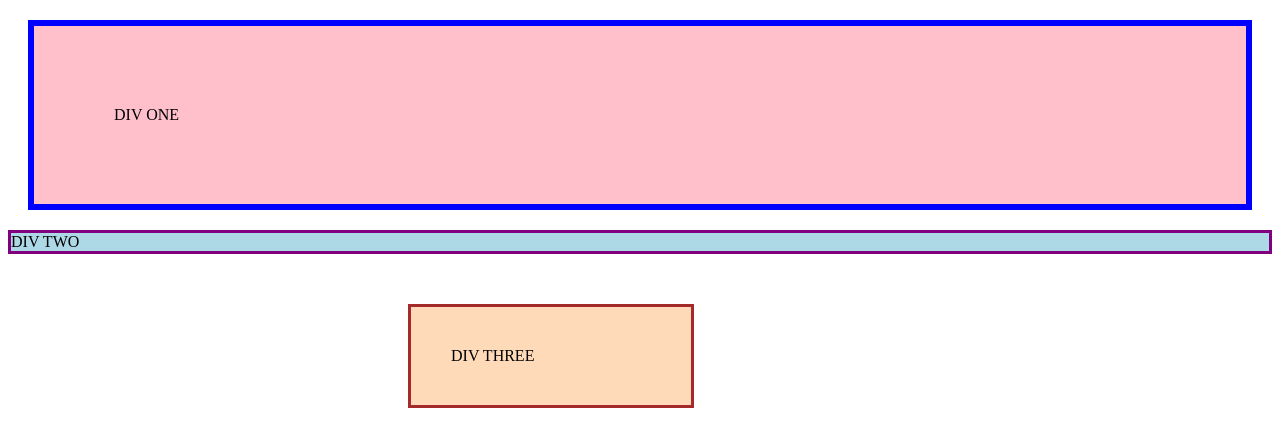
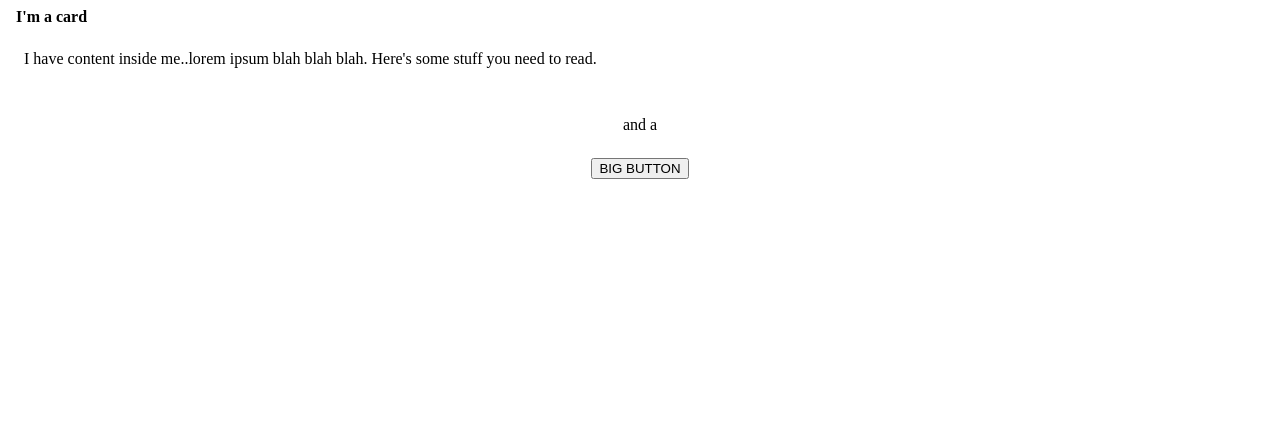
Before and after one commit to clxdiaa/css, a plain HTML site: page index.html in a window 1280 px wide. Drawn offline with Linux system fonts and the light colour scheme.

Commit message:
es2bordi

```diff
--- a/index.html
+++ b/index.html
@@ -8,14 +8,12 @@
     <link rel="stylesheet" href="style.css">
   </head>
   <body>
-    <div class="one">
-      DIV ONE
-    </div>
-    <div class="two">
-      DIV TWO
-    </div>
-    <div class="three">
-      DIV THREE
+    <div class="card">
+      <h1 class="title">I'm a card</h1>
+      <div class="content">I have content inside me..lorem ipsum blah blah blah. Here's some stuff you need to read.</div>
+      <div class="button-container">
+        <p>and a </p>
+        <button>BIG BUTTON</button></div>
     </div>
   </body>
 </html>
--- a/style.css
+++ b/style.css
@@ -7,19 +7,26 @@
     padding: 80px;
     margin: 20px;
   }
+  .content{
+    margin-top: 16px;
+    margin-bottom: 16px;
+    margin-right: 8px;
+    margin-left: 8px;
+    padding: 8px;
+  }
+  .title{
+    margin: 8px;
+    font-size: 16px;
+  }
+  .button-container{
+    margin: 8px;
+    text-align: center;
+    padding: 8px;
 
-  .two {
-    background: lightblue;
-    border: 3px solid purple;
-    /* CHANGE ME */
-    margin-bottom: 50px;
   }
-
-  .three {
-    background: peachpuff;
-    border: 3px solid brown;
-    width: 200px;
-    /* CHANGE ME */
-    padding: 40px;
-    margin-left: 400px;
+  button{
+    margin-top: 8px;
+    margin-bottom: 8px;
+    margin-right: 24px;
+    margin-left: 24px;
   }
```
